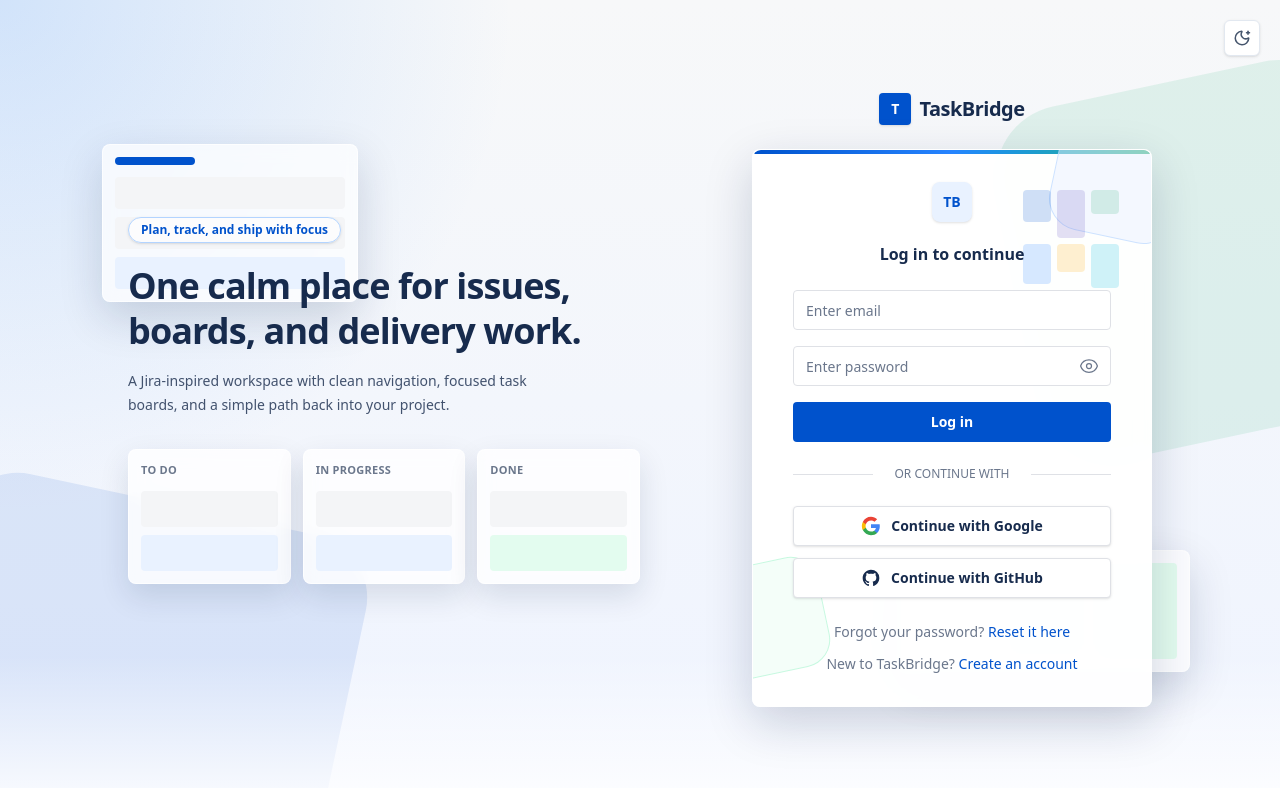
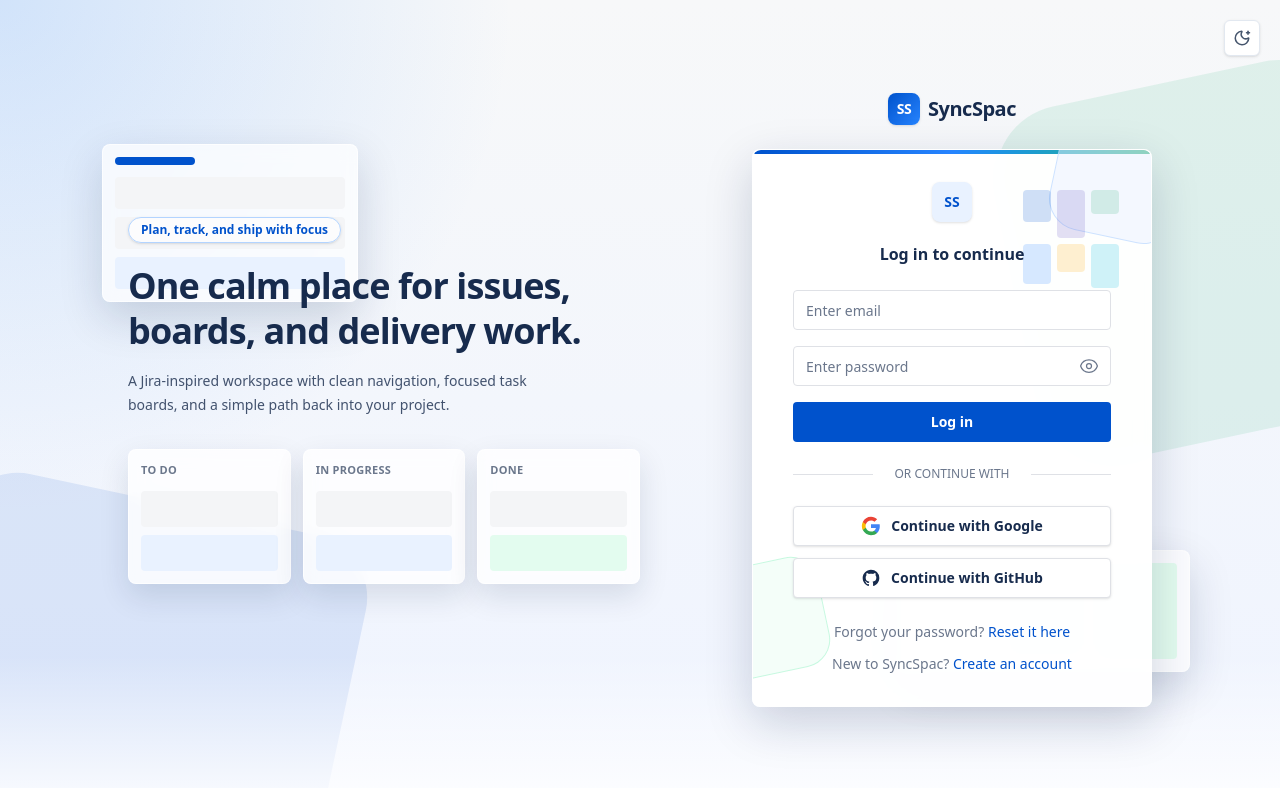
Before and after one commit to ashwanisingh011/SyncSpac, a Next.js app in the folder frontend/: page /login in a window 1280 px wide. Shown: the top 788 px of the page. Built offline with nearby package versions, Linux system fonts and the light colour scheme; no server answers.

Commit message:
refactor: replace all instances of "TaskBridge" with "SyncSpac"

```diff
--- a/frontend/src/app/(protected)/client-dashboard/components/ClientSidebar.tsx
+++ b/frontend/src/app/(protected)/client-dashboard/components/ClientSidebar.tsx
@@ -54,7 +54,7 @@
             <div className="flex h-7 w-7 items-center justify-center rounded bg-[#DEEBFF] dark:bg-slate-900 shadow-sm">
               <Grid className="h-3.5 w-3.5 text-[#0052CC] dark:text-blue-400" />
             </div>
-            <span className="text-md font-bold tracking-tight text-slate-800 dark:text-white">TaskBridge</span>
+            <span className="text-md font-bold tracking-tight text-slate-800 dark:text-white">SyncSpac</span>
           </Link>
           <button
             type="button"
--- a/frontend/src/app/accept-invite/[token]/page.tsx
+++ b/frontend/src/app/accept-invite/[token]/page.tsx
@@ -156,7 +156,7 @@
           className="flex items-center gap-2 text-[#0052CC] font-bold hover:text-[#0747A6] dark:text-[#579DFF]"
         >
           <Grid className="w-5 h-5" />
-          <span className="text-lg">TaskBridge</span>
+          <span className="text-lg">SyncSpac</span>
         </Link>
       </header>
 
--- a/frontend/src/app/login/LoginForm.tsx
+++ b/frontend/src/app/login/LoginForm.tsx
@@ -170,17 +170,17 @@
 
         <section>
           <div className="mb-6 flex items-center justify-center gap-2">
-          <div className="flex h-8 w-8 items-center justify-center rounded bg-[#0052CC] text-sm font-bold text-white shadow-sm">
-            T
+          <div className="flex h-8 w-8 items-center justify-center rounded-lg bg-gradient-to-br from-[#0052CC] to-[#2684FF] text-sm font-bold tracking-tight text-white shadow-sm">
+            SS
           </div>
-          <span className="text-xl font-semibold tracking-tight text-[#172B4D] dark:text-white">TaskBridge</span>
+          <span className="text-xl font-semibold tracking-tight text-[#172B4D] dark:text-white">SyncSpac</span>
           </div>
 
           <div className="relative overflow-hidden rounded-lg border border-white/80 bg-white/95 px-10 py-8 shadow-[0_16px_48px_rgba(9,30,66,0.18)] backdrop-blur dark:border-slate-800 dark:bg-slate-900/95">
           <AuthCardPattern />
           <div className="relative">
             <div className="mx-auto mb-5 flex h-10 w-10 items-center justify-center rounded-lg bg-[#E9F2FF] text-[#0052CC] shadow-sm dark:bg-blue-950/60 dark:text-[#85B8FF]">
-              <span className="text-sm font-bold">TB</span>
+              <span className="text-sm font-bold">SS</span>
             </div>
             <h1 className="mb-6 text-center text-base font-semibold text-[#172B4D] dark:text-white">
               Log in to continue
@@ -287,7 +287,7 @@
             </Link>
           </p>
           <p className="mt-3 text-center text-sm text-[#6B778C] dark:text-slate-400">
-            New to TaskBridge?{' '}
+            New to SyncSpac?{' '}
             <Link
               href={`/register?redirect=${encodeURIComponent(redirectTo)}`}
               className="font-medium text-[#0052CC] hover:underline dark:text-[#579DFF]"
--- a/frontend/src/app/onboarding/OnboardingLayoutClient.tsx
+++ b/frontend/src/app/onboarding/OnboardingLayoutClient.tsx
@@ -15,7 +15,7 @@
           className="flex items-center gap-2 text-[#0052CC] font-bold hover:text-[#0747A6] dark:text-[#579DFF]"
         >
           <Grid className="w-5 h-5" />
-          <span className="text-lg">TaskBridge</span>
+          <span className="text-lg">SyncSpac</span>
         </Link>
 
         <UserProfileMenu
--- a/frontend/src/app/register/RegisterForm.tsx
+++ b/frontend/src/app/register/RegisterForm.tsx
@@ -187,9 +187,9 @@
         <section>
           <div className="mb-6 flex items-center justify-center gap-2">
             <div className="flex h-8 w-8 items-center justify-center rounded bg-[#0052CC] text-sm font-bold text-white shadow-sm">
-              T
+              S
             </div>
-            <span className="text-xl font-semibold tracking-tight text-[#172B4D] dark:text-white">TaskBridge</span>
+            <span className="text-xl font-semibold tracking-tight text-[#172B4D] dark:text-white">SyncSpac</span>
           </div>
 
           <div className="relative overflow-hidden rounded-lg border border-white/80 bg-white/95 px-10 py-8 shadow-[0_16px_48px_rgba(9,30,66,0.18)] backdrop-blur dark:border-slate-800 dark:bg-slate-900/95">
--- a/frontend/src/app/superadmin/components/Sidebar.tsx
+++ b/frontend/src/app/superadmin/components/Sidebar.tsx
@@ -71,7 +71,7 @@
               <Grid className="w-4 h-4 text-white" />
             </div>
             <div>
-              <span className="text-[15px] font-bold text-slate-800 dark:text-white tracking-tight">TaskBridge</span>
+              <span className="text-[15px] font-bold text-slate-800 dark:text-white tracking-tight">SyncSpac</span>
               <div className="text-[10px] font-semibold text-blue-600 dark:text-blue-400 uppercase tracking-widest -mt-0.5">Super Admin</div>
             </div>
           </div>
--- a/frontend/src/components/AuthFormLayout.tsx
+++ b/frontend/src/components/AuthFormLayout.tsx
@@ -33,15 +33,15 @@
 
         <section>
           <div className="mb-6 flex items-center justify-center gap-2">
-            <div className="flex h-8 w-8 items-center justify-center rounded bg-[#0052CC] text-sm font-bold text-white shadow-sm">T</div>
-            <span className="text-xl font-semibold tracking-tight text-[#172B4D] dark:text-white">TaskBridge</span>
+            <div className="flex h-8 w-8 items-center justify-center rounded bg-[#0052CC] text-sm font-bold text-white shadow-sm">S</div>
+            <span className="text-xl font-semibold tracking-tight text-[#172B4D] dark:text-white">SyncSpac</span>
           </div>
 
           <div className="relative overflow-hidden rounded-lg border border-white/80 bg-white/95 px-6 sm:px-10 py-8 shadow-[0_16px_48px_rgba(9,30,66,0.18)] backdrop-blur dark:border-slate-800 dark:bg-slate-900/95">
             <AuthCardPattern />
             <div className="relative">
               <div className="mx-auto mb-5 flex h-10 w-10 items-center justify-center rounded-lg bg-[#E9F2FF] text-[#0052CC] shadow-sm dark:bg-blue-950/60 dark:text-[#85B8FF]">
-                <span className="text-sm font-bold">TB</span>
+                <span className="text-sm font-bold">SS</span>
               </div>
               <h1 className="mb-1 text-center text-base font-semibold text-[#172B4D] dark:text-white">{title}</h1>
               <p className="mb-6 text-center text-sm text-[#42526E] dark:text-slate-400">{subtitle}</p>
--- a/frontend/src/components/TopNavbar.tsx
+++ b/frontend/src/components/TopNavbar.tsx
@@ -42,7 +42,7 @@
 
           <Link href="/projects" className="flex items-center gap-2 text-[#0052CC] font-bold hover:text-[#0747A6] dark:text-[#579DFF] dark:hover:text-[#85B8FF]">
             <Grid className="w-5 h-5" />
-            <span className="text-xl">TaskBridge</span>
+            <span className="text-xl">SyncSpac</span>
           </Link>
 
           <div className="hidden md:flex items-center gap-4 text-sm font-medium">
@@ -99,7 +99,7 @@
             <div className="flex items-center justify-between pb-4 border-b border-slate-200 dark:border-slate-800 mb-5">
               <div className="flex items-center gap-2 text-[#0052CC] font-bold dark:text-[#579DFF]">
                 <Grid className="w-5 h-5" />
-                <span className="text-lg">TaskBridge</span>
+                <span className="text-lg">SyncSpac</span>
               </div>
               <button
                 onClick={() => setMobileMenuOpen(false)}
--- a/frontend/src/components/org-dashboard/OrgSidebar.tsx
+++ b/frontend/src/components/org-dashboard/OrgSidebar.tsx
@@ -100,7 +100,7 @@
               <Grid className="w-3.5 h-3.5 text-[#0052CC] dark:text-blue-400" />
             </div>
             <span className="text-[14px] font-bold text-slate-800 tracking-tight dark:text-white">
-              TaskBridge
+              SyncSpac
             </span>
           </div>
           <button
```
